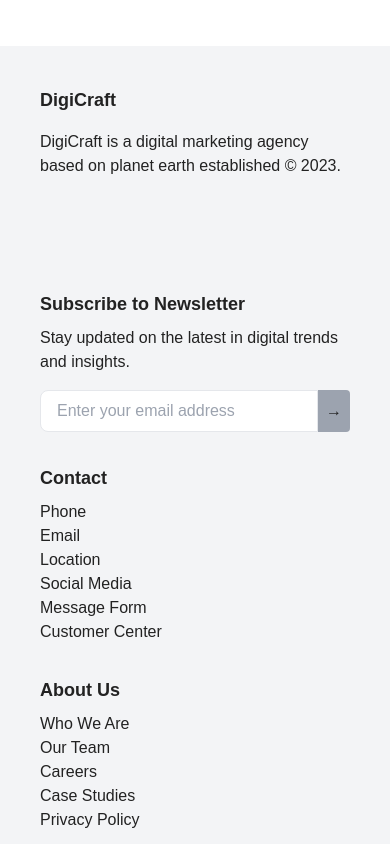
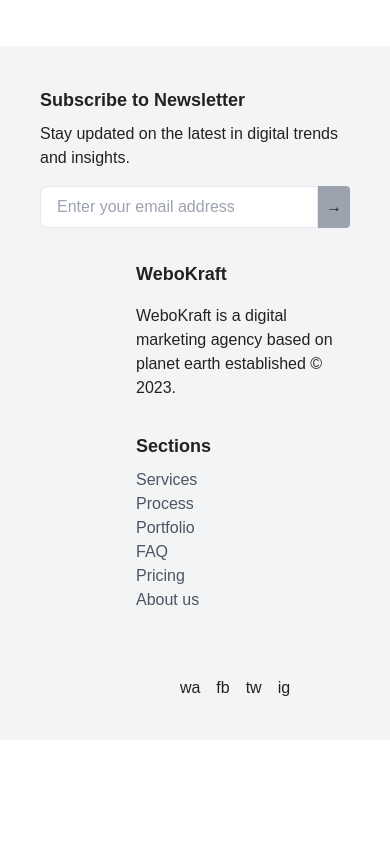
Before and after one commit to youssefalb/smmweb, a React (Create React App) app in the folder smmwebreact/: page / in a window 390 px wide. Shown: the part 10460-11304 px from the top of the page. After the commit the page ends 11200 px from the top, so only its background shows below. Built offline with nearby package versions, Linux system fonts and the light colour scheme.

Commit message:
Footer fixes

```diff
--- a/smmwebreact/src/components/Footer.tsx
+++ b/smmwebreact/src/components/Footer.tsx
@@ -5,27 +5,10 @@ const Footer = () => {
         <footer className="bg-gray-100 text-black p-10">
             <div className="max-w-6xl mx-auto grid grid-cols-1 md:grid-cols-2 lg:grid-cols-4 gap-8">
                 {/* Company Description */}
-                <div>
-                    <h2 className="font-bold text-lg mb-4">DigiCraft</h2>
-                    <p>DigiCraft is a digital marketing agency based on planet earth established © 2023.</p>
 
-                    {/* Newsletter Subscription */}
-                    <div className=" mt-28">
-                        <h3 className="font-bold text-lg mb-2">Subscribe to Newsletter</h3>
-                        <p className="mb-4">Stay updated on the latest in digital trends and insights.</p>
-                        <div className="flex">
-                            <input
-                                type="text"
-                                placeholder="Enter your email address"
-                                className="w-full px-4 py-2 border rounded-l-lg text-gray-700 focus:outline-none focus:border-blue-500"
-                            />
-                            <button className="bg-gray-400 p-2 rounded-r">→</button>
-                        </div>
-                    </div>
-                </div>
 
                 {/* Contact */}
-                <div>
+                {/* <div>
                     <h3 className="font-bold text-lg mb-2">Contact</h3>
                     <ul>
                         <li>Phone</li>
@@ -35,10 +18,10 @@ const Footer = () => {
                         <li>Message Form</li>
                         <li>Customer Center</li>
                     </ul>
-                </div>
+                </div> */}
 
                 {/* About Us */}
-                <div>
+                {/* <div>
                     <h3 className="font-bold text-lg mb-2">About Us</h3>
                     <ul>
                         <li>Who We Are</li>
@@ -47,23 +30,43 @@ const Footer = () => {
                         <li>Case Studies</li>
                         <li>Privacy Policy</li>
                     </ul>
+                </div> */}
+                <div className="">
+                    <h3 className="font-bold text-lg mb-2">Subscribe to Newsletter</h3>
+                    <p className="mb-4">Stay updated on the latest in digital trends and insights.</p>
+                    <div className="flex">
+                        <input
+                            type="text"
+                            placeholder="Enter your email address"
+                            className="w-full px-4 py-2 border rounded-l-lg text-gray-700 focus:outline-none focus:border-blue-500"
+                        />
+                        <button className="bg-gray-400 p-2 rounded-r">→</button>
+                    </div>
                 </div>
+                <div className='ml-24'>
+                    <h2 className="font-bold text-lg mb-4">WeboKraft</h2>
+                    <p>WeboKraft is a digital marketing agency based on planet earth established © 2023.</p>
 
+                    {/* Newsletter Subscription */}
+
+                </div>
                 {/* Services */}
-                <div>
-                    <h3 className="font-bold text-lg mb-2">Services</h3>
+                <div className='ml-24'>
+                    <h3 className="font-bold text-lg mb-2">Sections</h3>
                     <ul>
-                        <li>Graphic Design</li>
-                        <li>Digital Marketing</li>
-                        <li>Content Creation</li>
-                        <li>SEO Optimization</li>
-                        <li>Social Media Management</li>
-                        <li>Web Design & Development</li>
+                        <ul>
+                            <li><a href="#services" className="text-gray-600 hover:text-gray-900">Services</a></li>
+                            <li><a href="#process" className="text-gray-600 hover:text-gray-900">Process</a></li>
+                            <li><a href="#portfolio" className="text-gray-600 hover:text-gray-900">Portfolio</a></li>
+                            <li><a href="#faq" className="text-gray-600 hover:text-gray-900">FAQ</a></li>
+                            <li><a href="#pricing" className="text-gray-600 hover:text-gray-900">Pricing</a></li>
+                            <li><a href="#aboutus" className="text-gray-600 hover:text-gray-900">About us</a></li>
+                        </ul>
                     </ul>
                 </div>
 
                 {/* Social Media Icons */}
-                <div className="flex justify-center lg:justify-start mt-8 lg:mt-0">
+                <div className="flex justify-center lg:justify-start mt-8 lg:mt-0 ml-24">
                     <a href="#" className="mr-4">wa</a>
                     <a href="#" className="mr-4">fb</a>
                     <a href="#" className="mr-4">tw</a>
```
